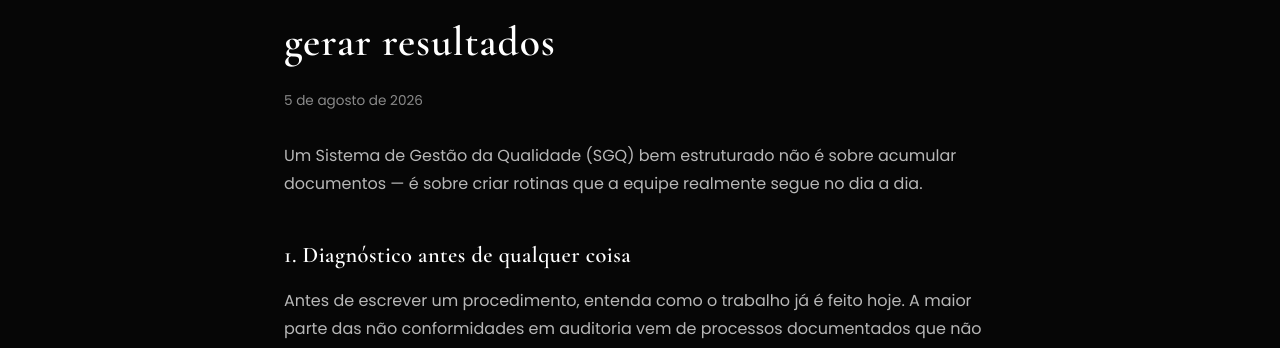
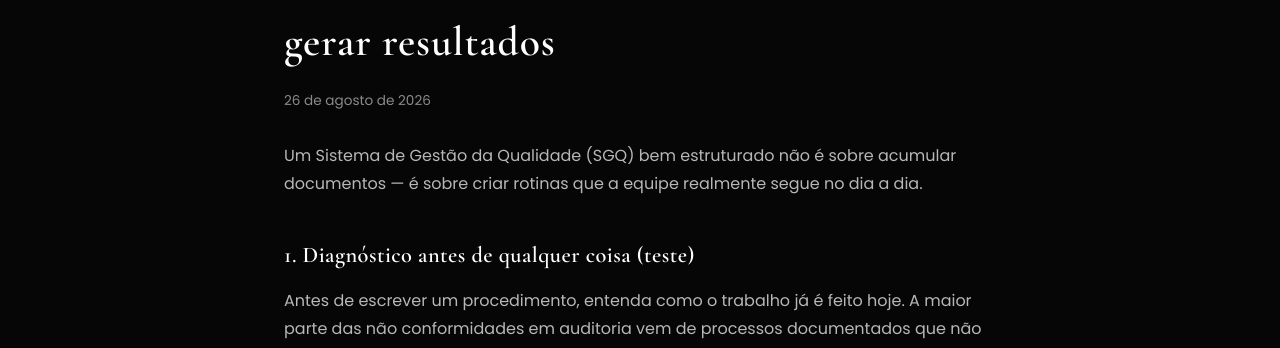
Before and after one commit to alludigitalbr/site-8pqualidade, a Jekyll site: the page built from _posts/2026-08-05-como-estruturar-um-sgq-eficiente.md, in a window 1280 px wide and 900 px high. Shown: the part 257-605 px from the top of the window. Built offline with Jekyll 4.4.1, drawn with Linux system fonts in a browser that asks for light colours; part of the change alters nothing that is shown.

Commit message:
Update Notícia "2026-08-05-como-estruturar-um-sgq-eficiente" - Marcelo Alberico <contato@8pqualidade.com.br> via DecapBridge

```diff
--- a/_posts/2026-08-05-como-estruturar-um-sgq-eficiente.md
+++ b/_posts/2026-08-05-como-estruturar-um-sgq-eficiente.md
@@ -1,12 +1,14 @@
 ---
-title: "Como estruturar um SGQ eficiente e gerar resultados"
-category: "ISO 9001"
+title: Como estruturar um SGQ eficiente e gerar resultados
+date: 2026-08-26T10:32:00.000-03:00
+category: ISO 9001
 featured: true
-excerpt: "Um Sistema de Gestão da Qualidade só entrega resultado quando sai do papel. Veja os passos práticos para estruturar o seu."
+excerpt: Um Sistema de Gestão da Qualidade só entrega resultado quando sai do
+  papel. Veja os passos práticos para estruturar o seu.
 ---
 Um Sistema de Gestão da Qualidade (SGQ) bem estruturado não é sobre acumular documentos — é sobre criar rotinas que a equipe realmente segue no dia a dia.
 
-## 1. Diagnóstico antes de qualquer coisa
+## 1. Diagnóstico antes de qualquer coisa (teste)
 
 Antes de escrever um procedimento, entenda como o trabalho já é feito hoje. A maior parte das não conformidades em auditoria vem de processos documentados que não refletem a prática real.
 
```
